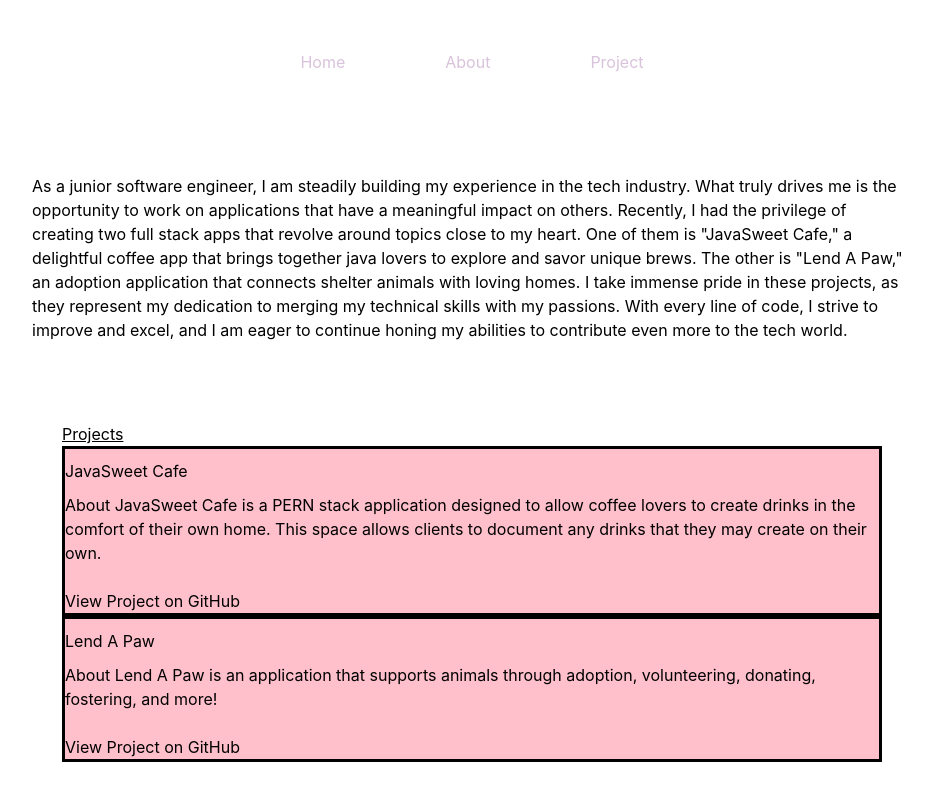
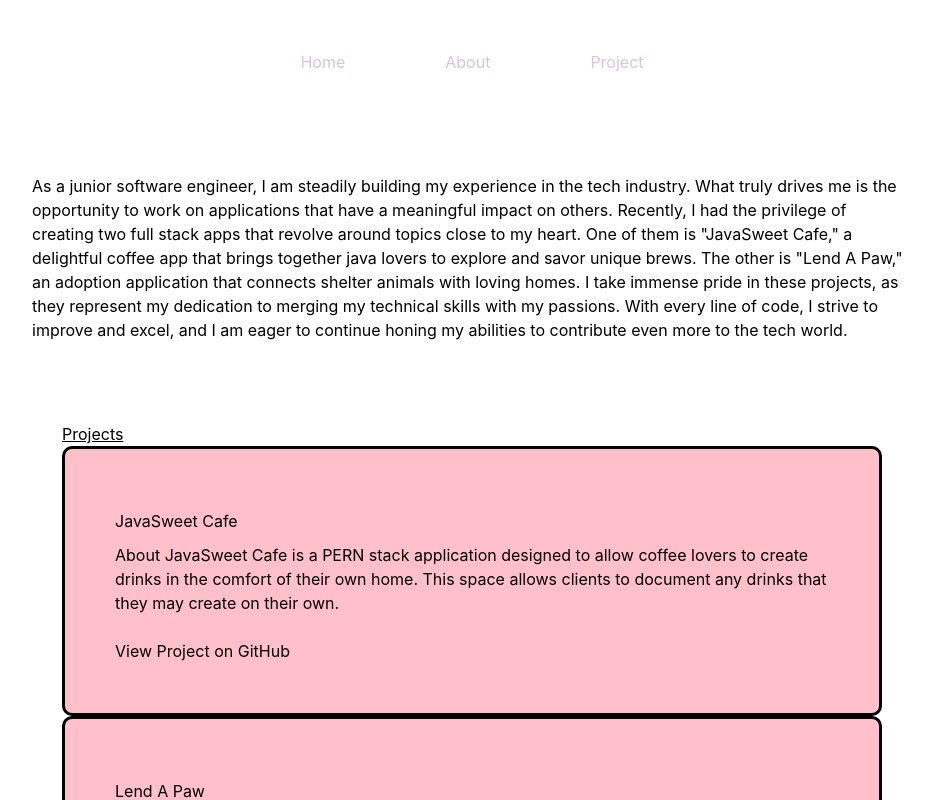
Before and after one commit to Yolisss/devPortfolio, a Next.js app: page /project in a window 1280 px wide. Shown: the top 800 px of the page, without its empty margins (168-1100 px from the left). Built offline with nearby package versions, Linux system fonts and the light colour scheme.

Commit message:
added border and rounded edges of it

```diff
--- a/styles/Home.module.css
+++ b/styles/Home.module.css
@@ -139,6 +139,9 @@
   background-color: pink;
   /* padding: 10px 100px; */
   border: solid;
+  border-radius: 10px;
+  padding: 50px;
+  /* opacity: 0.7; */
 }
 .projectsection {
   padding: 30px 30px;
```
